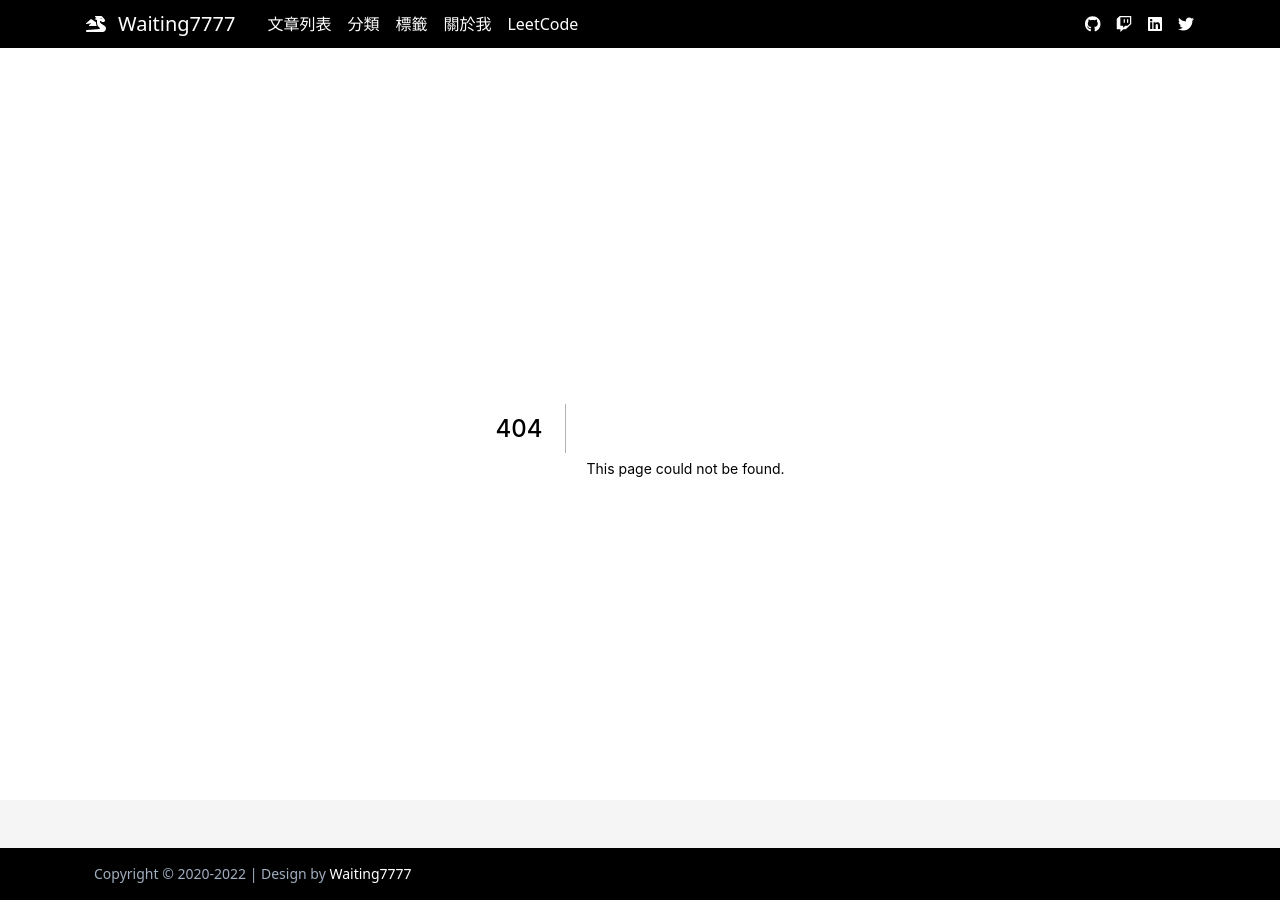
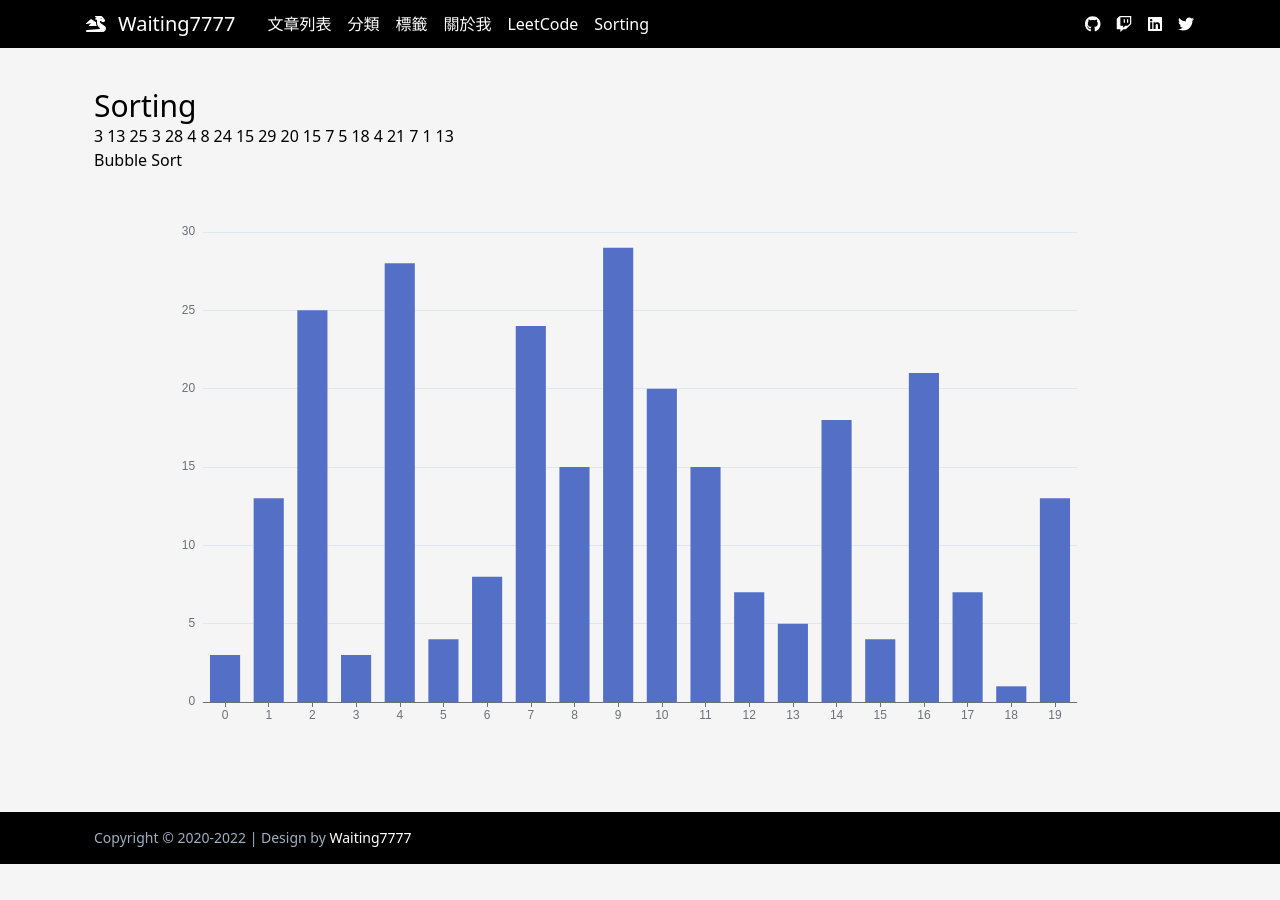
Before and after one commit to waiting7777/legacy-blog, a Next.js app: page /sorting in a window 1280 px wide. Before the commit this address had no page. After the commit the page ends 864 px from the top, so only its background shows below. Built offline with nearby package versions, Linux system fonts and the light colour scheme.

Commit message:
add sorting

```diff
--- a/components/Header.tsx
+++ b/components/Header.tsx
@@ -43,6 +43,11 @@ function Header() {
               LeetCode
             </Link>
           </div>
+          <div className='hidden md:block'>
+            <Link href="/sorting">
+              Sorting
+            </Link>
+          </div>
         </div>
         <div className='flex items-center md:hidden' onClick={() => {
           setMenuOpen(prev => !prev)
@@ -75,6 +80,11 @@ function Header() {
               LeetCode
             </Link>
           </div>
+          <div>
+            <Link href="/sorting">
+              Sorting
+            </Link>
+          </div>
         </div>
         <div className="gap-4 hidden md:flex">
           <div>
--- a/package.json
+++ b/package.json
@@ -17,6 +17,8 @@
     "axios": "^0.26.1",
     "classnames": "^2.3.1",
     "dayjs": "^1.11.0",
+    "echarts": "^5.3.3",
+    "echarts-for-react": "^3.0.2",
     "front-matter": "^4.0.2",
     "highlight.js": "^11.5.1",
     "lodash": "^4.17.21",
--- /dev/null
+++ b/pages/sorting.tsx
@@ -0,0 +1,68 @@
+import * as echarts from 'echarts';
+import { useEffect, useState } from "react";
+import ReactECharts from 'echarts-for-react';
+import dynamic from 'next/dynamic'
+
+function sleep(ms: number) {
+	return new Promise((resolve) => setTimeout(resolve, ms));
+}
+
+const initData = new Array(20).fill(0).map((_, i) => Math.floor(Math.random() * 30))
+
+const Sorting = () => {
+  const [data, setData] = useState<number[]>(initData);
+
+  async function bubbleSort () {
+    const arr = [...data]
+    let toIndex = arr.length
+
+    while (toIndex > 1) {
+      toIndex--
+      for (let i = 0; i < toIndex; i++) {
+        // 如果前面的元素比後面的元素要大，則交換元素位置
+        if (arr[i] > arr[i + 1]) {
+          let tempValue = arr[i]
+          arr[i] = arr[i + 1]
+          arr[i + 1] = tempValue
+          await sleep(500)
+          setData([...arr])
+          console.log(arr)
+        }
+      }
+    }
+  }
+
+  return (
+    <div className="container py-10 min-h-[calc(100vh-100px)]">
+      <div className='text-3xl'>Sorting</div>
+      <div className='flex gap-1'>{data.map((v, i) => (
+        <div key={i}>{v}</div>
+      ))}</div>
+      <div onClick={() => bubbleSort()}>Bubble Sort</div>
+      <ReactECharts
+        style={{ height: '600px', width: '100%'}}
+        option={{
+          xAxis: {
+            type: 'category',
+            axisTick: {
+              alignWithLabel: true
+            }
+          },
+          yAxis: {
+            type: 'value'
+          },
+          series: [
+            {
+              data,
+              type: 'bar'
+            }
+          ]
+        }}
+      />
+    </div>
+  )
+}
+
+export default dynamic(() => Promise.resolve(Sorting), {
+  ssr: false
+})
```
Also changed, not shown: 1 other file (tests, documents, lock files or other folders).
